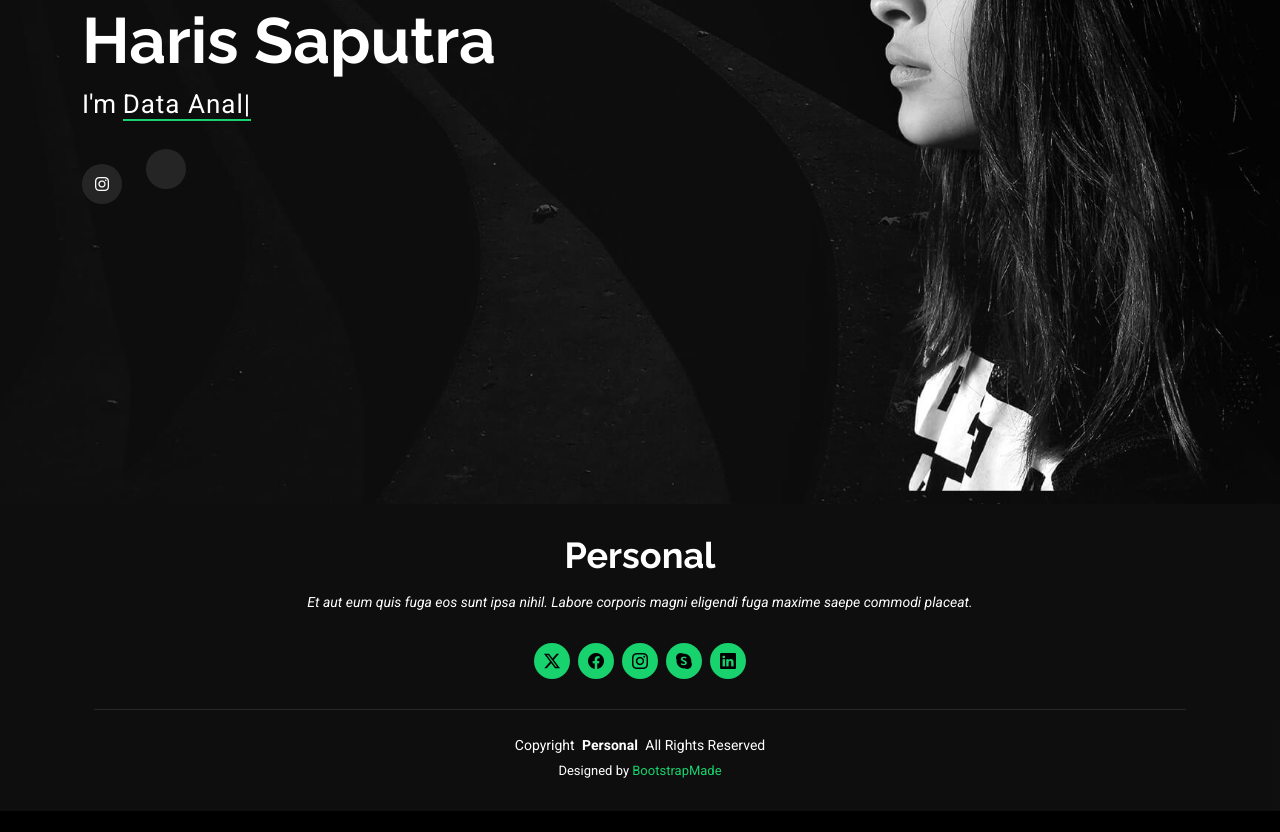
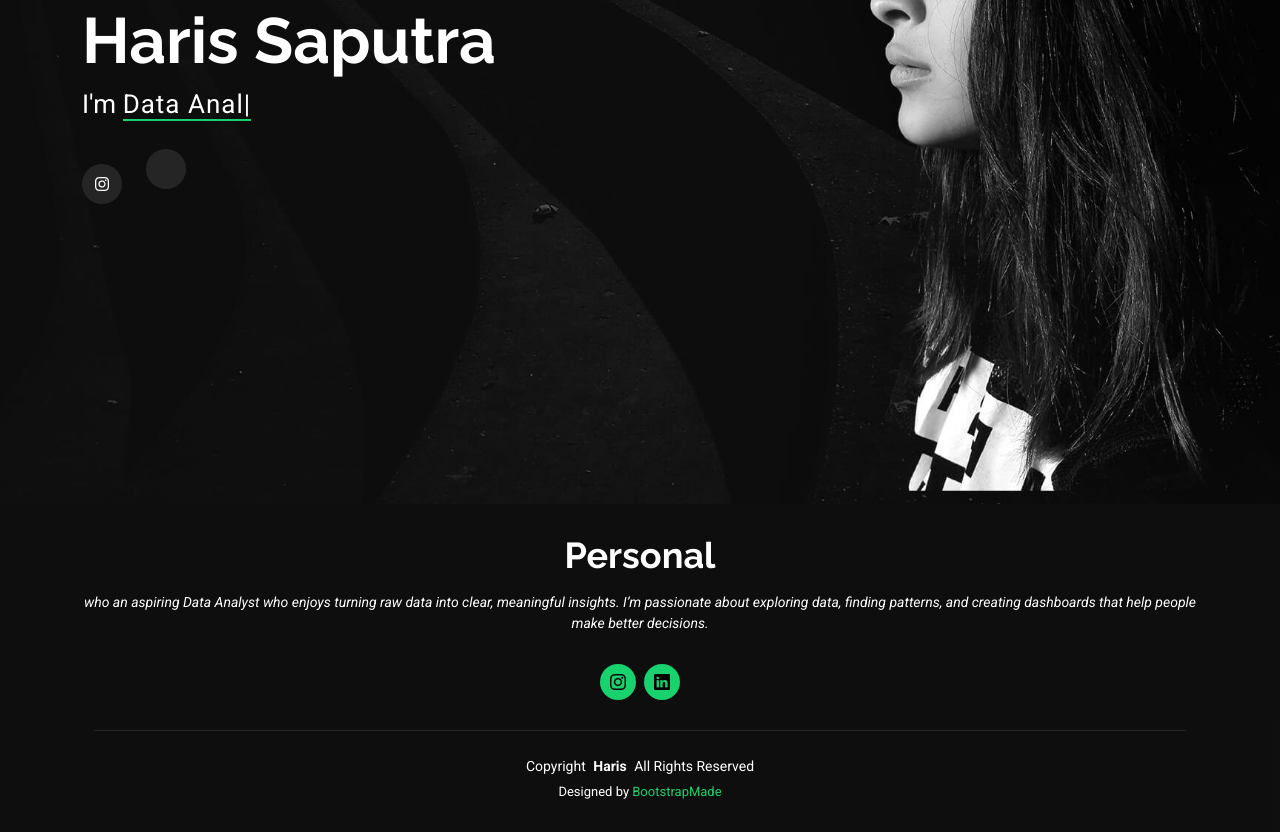
Before and after one commit to Harispoco/Harispoco.github.io, a plain HTML site: page index.html in a window 1280 px wide. Shown: the part 296-1128 px from the top of the page. Before the commit the page ends 1107 px from the top, so only its background shows below. Drawn offline with Linux system fonts and the light colour scheme.

Commit message:
testing 4

```diff
--- a/index.html
+++ b/index.html
@@ -91,7 +91,7 @@
         <p>I'm <span class="typed" data-typed-items="Data Analyst"></span><span class="typed-cursor typed-cursor--blink"></span></p>
         <div class="social-links">
           <a href="http://Instagram.com/haris.ox"><i class="bi bi-instagram"></i></a>
-          <a href="https://www.linkedin.com/in/haris-saputra-1b4807245?"></i class="bi bi-linkedin" ></a>
+          <a href="https://www.linkedin.com/in/haris-saputra-1b4807245?"></i class="bi bi-linkedin"></a>
         </div>
       </div>
 
@@ -102,17 +102,14 @@
   <footer id="footer" class="footer dark-background">
     <div class="container">
       <h3 class="sitename">Personal</h3>
-      <p>Et aut eum quis fuga eos sunt ipsa nihil. Labore corporis magni eligendi fuga maxime saepe commodi placeat.</p>
+      <p>who an aspiring Data Analyst who enjoys turning raw data into clear, meaningful insights. I’m passionate about exploring data, finding patterns, and creating dashboards that help people make better decisions.</p>
       <div class="social-links d-flex justify-content-center">
-        <a href=""><i class="bi bi-twitter-x"></i></a>
-        <a href=""><i class="bi bi-facebook"></i></a>
         <a href=""><i class="bi bi-instagram"></i></a>
-        <a href=""><i class="bi bi-skype"></i></a>
         <a href=""><i class="bi bi-linkedin"></i></a>
       </div>
       <div class="container">
         <div class="copyright">
-          <span>Copyright</span> <strong class="px-1 sitename">Personal</strong> <span>All Rights Reserved</span>
+          <span>Copyright</span> <strong class="px-1 sitename">Haris</strong> <span>All Rights Reserved</span>
         </div>
         <div class="credits">
           <!-- All the links in the footer should remain intact. -->
```
